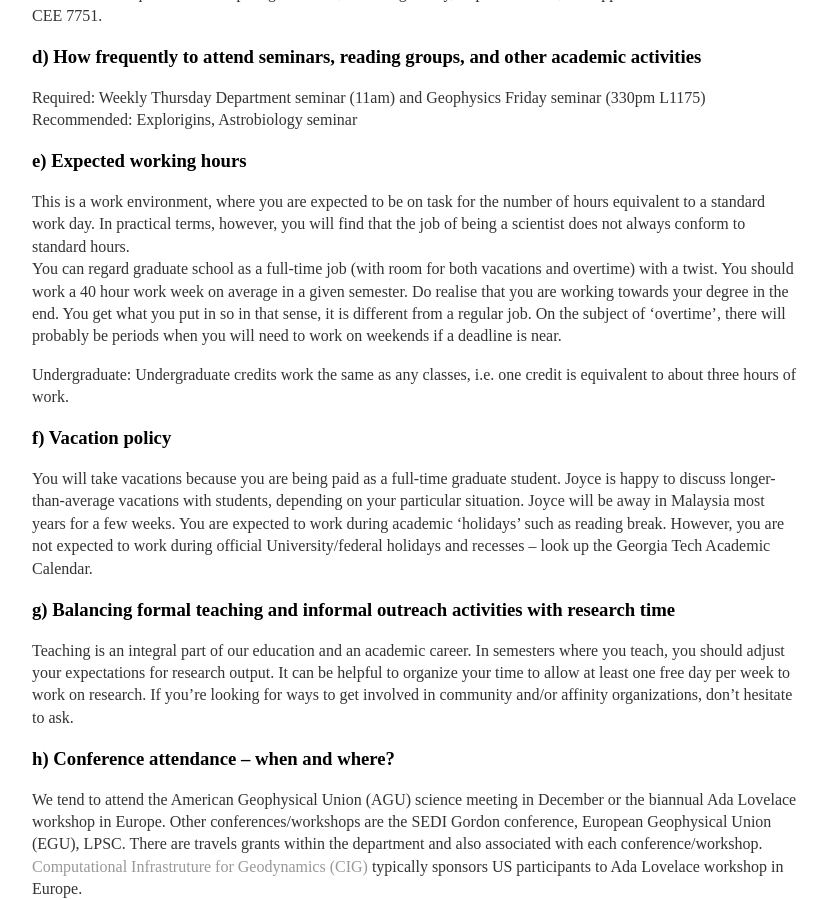
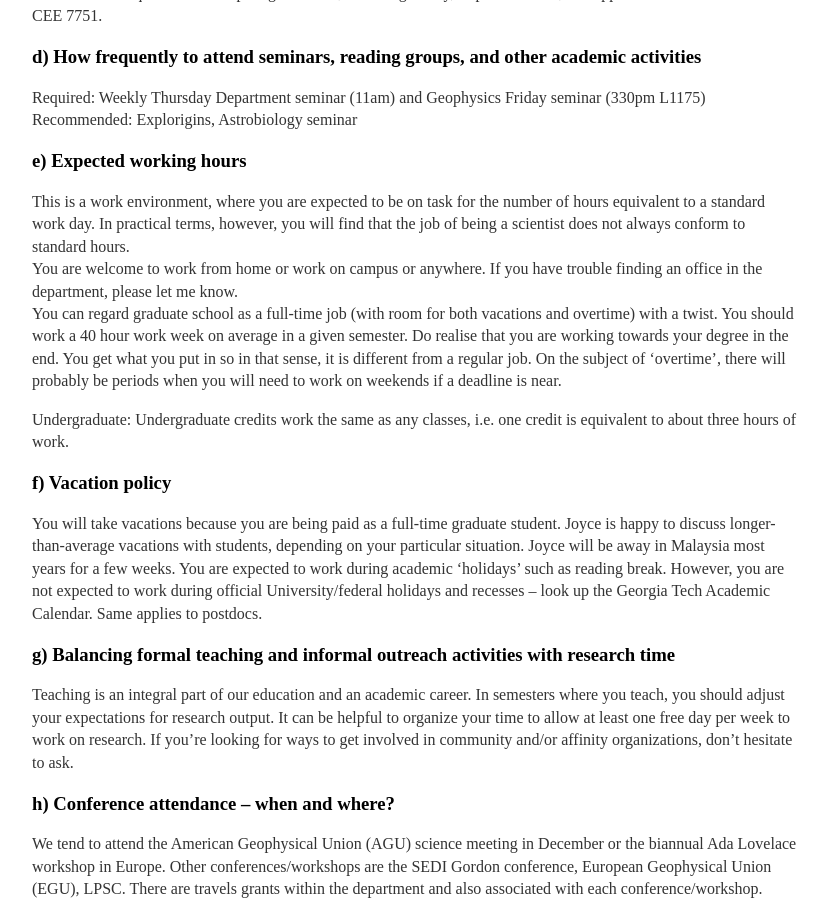
Before and after one commit to joycesim/joycesim.github.io, a Jekyll site: the page built from GroupVision/index.md, in a window 1280 px wide and 900 px high, scrolled down 3547 px. Shown: the whole window, without its empty margins (224-1052 px from the left). Built offline with Jekyll 4.4.1, drawn with Linux system fonts in a browser that asks for light colours; some of the changed text lies outside the part shown.

Commit message:
Update index.md

```diff
--- a/GroupVision/index.md
+++ b/GroupVision/index.md
@@ -123,6 +123,7 @@ Recommended: Explorigins, Astrobiology seminar
 ### e)     Expected working hours
 
 This is a work environment, where you are expected to be on task for the number of hours equivalent to a standard work day. In practical terms, however, you will find that the job of being a scientist does not always conform to standard hours.
+You are welcome to work from home or work on campus or anywhere. If you have trouble finding an office in the department, please let me know.
 You can regard graduate school as a full-time job (with room for both vacations and overtime) with a twist. You should work a 40 hour work week on average in a given semester. Do realise that you are working towards your degree in the end. You get what you put in so in that sense, it is different from a regular job. On the subject of ‘overtime’, there will probably be periods when you will need to work on weekends if a deadline is near.
 
 Undergraduate: Undergraduate credits work the same as any classes, i.e. one credit is equivalent to about three hours of work.
@@ -130,7 +131,7 @@ Undergraduate: Undergraduate credits work the same as any classes, i.e. one cred
 ### f)     Vacation policy
 
 You will take vacations because you are being paid as a full-time graduate student. Joyce is happy to discuss longer-than-average vacations with students, depending on your particular situation. Joyce will be away in Malaysia most years for a few weeks.
-You are expected to work during academic ‘holidays’ such as reading break. However, you are not expected to work during official University/federal holidays and recesses -- look up the Georgia Tech Academic Calendar.
+You are expected to work during academic ‘holidays’ such as reading break. However, you are not expected to work during official University/federal holidays and recesses -- look up the Georgia Tech Academic Calendar. Same applies to postdocs.
 
 ### g)    Balancing formal teaching and informal outreach activities with research time
 
@@ -206,6 +207,7 @@ Work together to find a common agreement when conflict arises. If you ever need
 
 You will be supported for a guaranteed 5 years while in EAS, Georgia Tech. Your support will likely come from a mixture of TA/RA and fellowship funds.
 Especially in your 1st year, you are expected to apply for external fellowships, for example, NASA, NSF GRFP, Hertz (though it can be harder to find options if you are an international student).
+You will be provided with a workstation of your choice (Mac/PC/Linux) and if you need other accessories like keyboards/monitors and mouse, please let Joyce know.
 
 ### b)    Good practices
 
```
